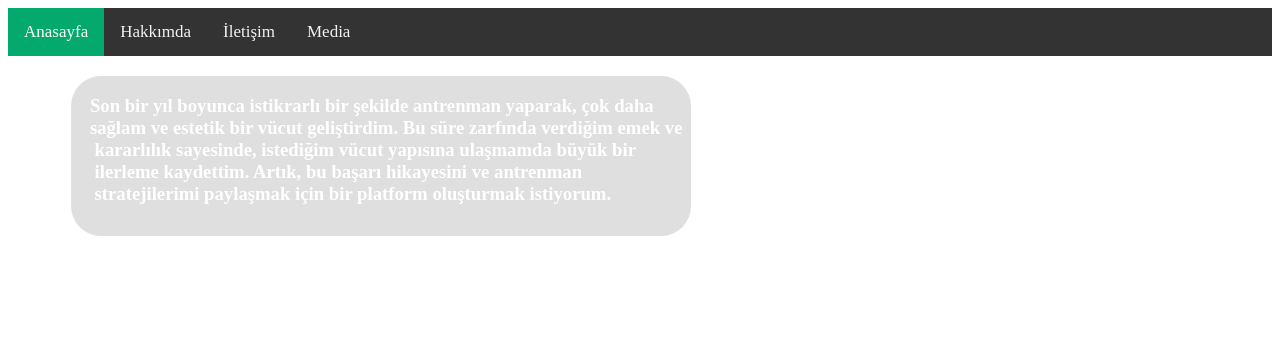
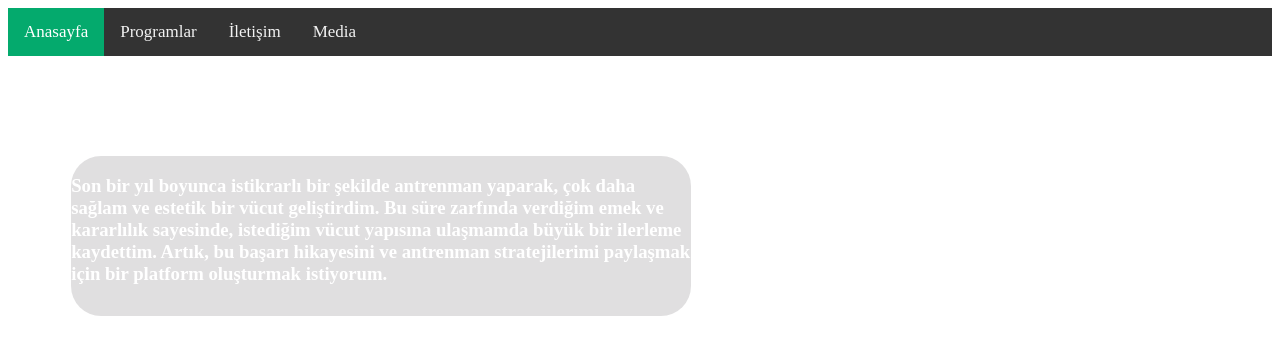
Before and after one commit to alisabourii/ahmetBodayWebSite, a plain HTML site: page home.html in a window 1280 px wide. Drawn offline with Linux system fonts and the light colour scheme.

Commit message:
Add files via upload

```diff
--- a/home.html
+++ b/home.html
@@ -9,12 +9,26 @@
 <body>
         <div class="topnav">
                 <a class="active" href="home.html">Anasayfa</a>
-                <a href="about.html">Hakkımda</a>
+                <a href="programlar.html">Programlar</a>
                 <a href="content.html">İletişim</a>
                 <a href="fotos.html">Media</a>
         </div>
+        <div class="ahmetBox">
+                <h1>Ben Ahmet Karagüzel </h1>
+        </div>
         <div class="boxText">
-                <h3><mark>---</mark>Son bir yıl boyunca istikrarlı bir şekilde antrenman yaparak, çok daha <mark>--------</mark>sağlam ve estetik bir vücut geliştirdim. Bu süre zarfında verdiğim emek ve <mark>---</mark> kararlılık sayesinde, istediğim vücut yapısına ulaşmamda büyük bir <mark>-----------</mark> ilerleme kaydettim. Artık, bu başarı hikayesini ve antrenman  <mark>-------------------</mark>   stratejilerimi paylaşmak için bir platform oluşturmak istiyorum.</h3>
+                <h3>Son bir yıl boyunca istikrarlı bir şekilde antrenman yaparak, çok daha sağlam ve estetik bir vücut geliştirdim.
+                        Bu süre zarfında verdiğim emek ve kararlılık sayesinde, istediğim vücut yapısına ulaşmamda büyük bir
+                        ilerleme kaydettim. Artık, bu başarı hikayesini ve antrenman stratejilerimi paylaşmak için bir platform
+                        oluşturmak istiyorum.
+                </h3>
+        </div>
+        <div class="boxText2">
+
+        </div>
+
+        <div class="boxText3">
+
         </div>
 </body>
 </html>
```
